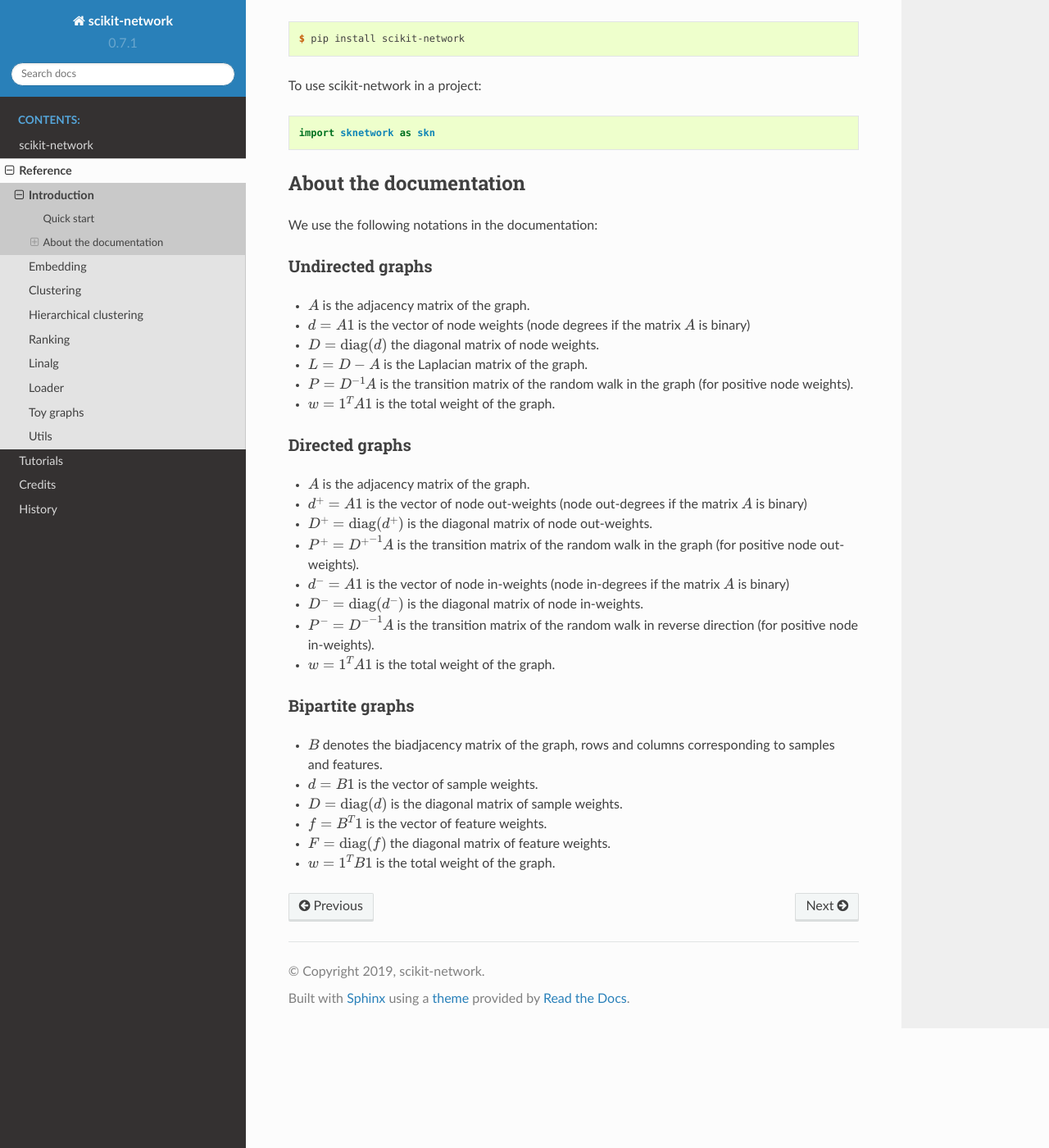
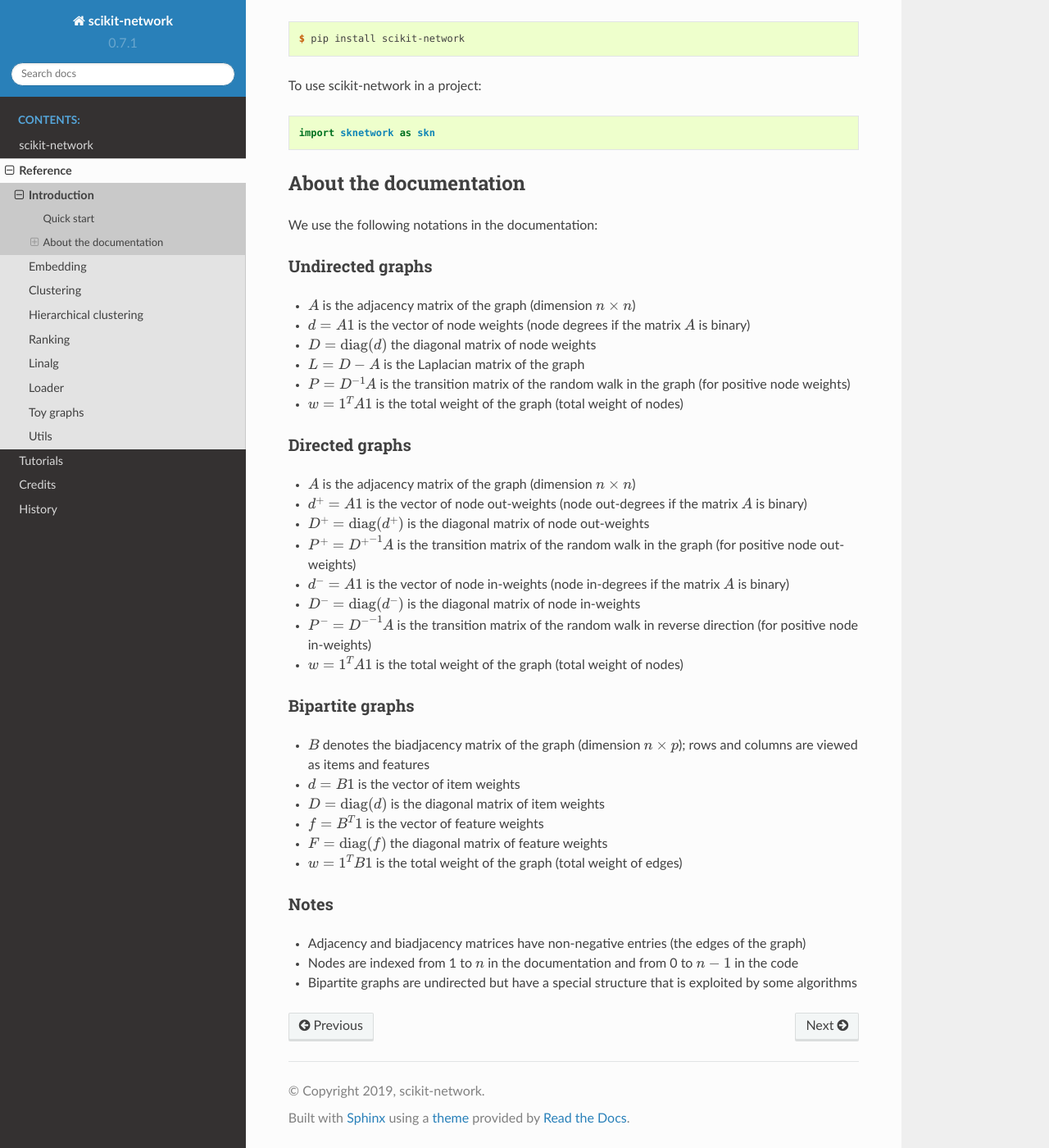
Before and after one commit to sknetwork-team/scikit-network, a Sphinx documentation site: the page built from docs/reference/introduction.rst, in a window 1280 px wide and 1400 px high, scrolled down 382 px. Shown: the whole window at 82% size. Built offline with Sphinx 7.4.7 and the Read the Docs theme 2.0.0, drawn with Linux system fonts in a browser that asks for light colours; pages that are not in the unit, such as notebooks, are missing from menus; the version number is read from the project's files by our own code.

Commit message:
Graph description

```diff
--- a/docs/reference/introduction.rst
+++ b/docs/reference/introduction.rst
@@ -31,31 +31,38 @@
 Undirected graphs
 ^^^^^^^^^^^^^^^^^
 
-* :math:`A` is the adjacency matrix of the graph.
+* :math:`A` is the adjacency matrix of the graph (dimension :math:`n\times n`)
 * :math:`d = A1` is the vector of node weights (node degrees if the matrix :math:`A` is binary)
-* :math:`D = \text{diag}(d)` the diagonal matrix of node weights.
-* :math:`L = D - A` is the Laplacian matrix of the graph.
-* :math:`P = D^{-1}A` is the transition matrix of the random walk in the graph (for positive node weights).
-* :math:`w = 1^T A1` is the total weight of the graph.
+* :math:`D = \text{diag}(d)` the diagonal matrix of node weights
+* :math:`L = D - A` is the Laplacian matrix of the graph
+* :math:`P = D^{-1}A` is the transition matrix of the random walk in the graph (for positive node weights)
+* :math:`w = 1^T A1` is the total weight of the graph (total weight of nodes)
 
 Directed graphs
 ^^^^^^^^^^^^^^^
 
-* :math:`A` is the adjacency matrix of the graph.
+* :math:`A` is the adjacency matrix of the graph (dimension :math:`n\times n`)
 * :math:`d^+ = A1` is the vector of node out-weights (node out-degrees if the matrix :math:`A` is binary)
-* :math:`D^+ = \text{diag}(d^+)` is the diagonal matrix of node out-weights.
-* :math:`P^+= {D^+}^{-1}A` is the transition matrix of the random walk in the graph (for positive node out-weights).
+* :math:`D^+ = \text{diag}(d^+)` is the diagonal matrix of node out-weights
+* :math:`P^+= {D^+}^{-1}A` is the transition matrix of the random walk in the graph (for positive node out-weights)
 * :math:`d^- = A1` is the vector of node in-weights (node in-degrees if the matrix :math:`A` is binary)
-* :math:`D^- = \text{diag}(d^-)` is the diagonal matrix of node in-weights.
-* :math:`P^-= {D^-}^{-1}A` is the transition matrix of the random walk in reverse direction  (for positive node in-weights).
-* :math:`w = 1^T A1` is the total weight of the graph.
+* :math:`D^- = \text{diag}(d^-)` is the diagonal matrix of node in-weights
+* :math:`P^-= {D^-}^{-1}A` is the transition matrix of the random walk in reverse direction (for positive node in-weights)
+* :math:`w = 1^T A1` is the total weight of the graph (total weight of nodes)
 
 Bipartite graphs
 ^^^^^^^^^^^^^^^^
 
-* :math:`B` denotes the biadjacency matrix of the graph, rows and columns corresponding to samples and features.
-* :math:`d = B1` is the vector of sample weights.
-* :math:`D = \text{diag}(d)` is the diagonal matrix of sample weights.
-* :math:`f = B^T1` is the vector of feature weights.
-* :math:`F = \text{diag}(f)` the diagonal matrix of feature weights.
-* :math:`w = 1^T B1` is the total weight of the graph.
+* :math:`B` denotes the biadjacency matrix of the graph (dimension :math:`n\times p`); rows and columns are viewed as items and features
+* :math:`d = B1` is the vector of item weights
+* :math:`D = \text{diag}(d)` is the diagonal matrix of item weights
+* :math:`f = B^T1` is the vector of feature weights
+* :math:`F = \text{diag}(f)` the diagonal matrix of feature weights
+* :math:`w = 1^T B1` is the total weight of the graph (total weight of edges)
+
+Notes
+^^^^^
+
+* Adjacency and biadjacency matrices have non-negative entries (the edges of the graph)
+* Nodes are indexed from 1 to :math:`n` in the documentation and from 0 to :math:`n-1` in the code
+* Bipartite graphs are undirected but have a special structure that is exploited by some algorithms
```
